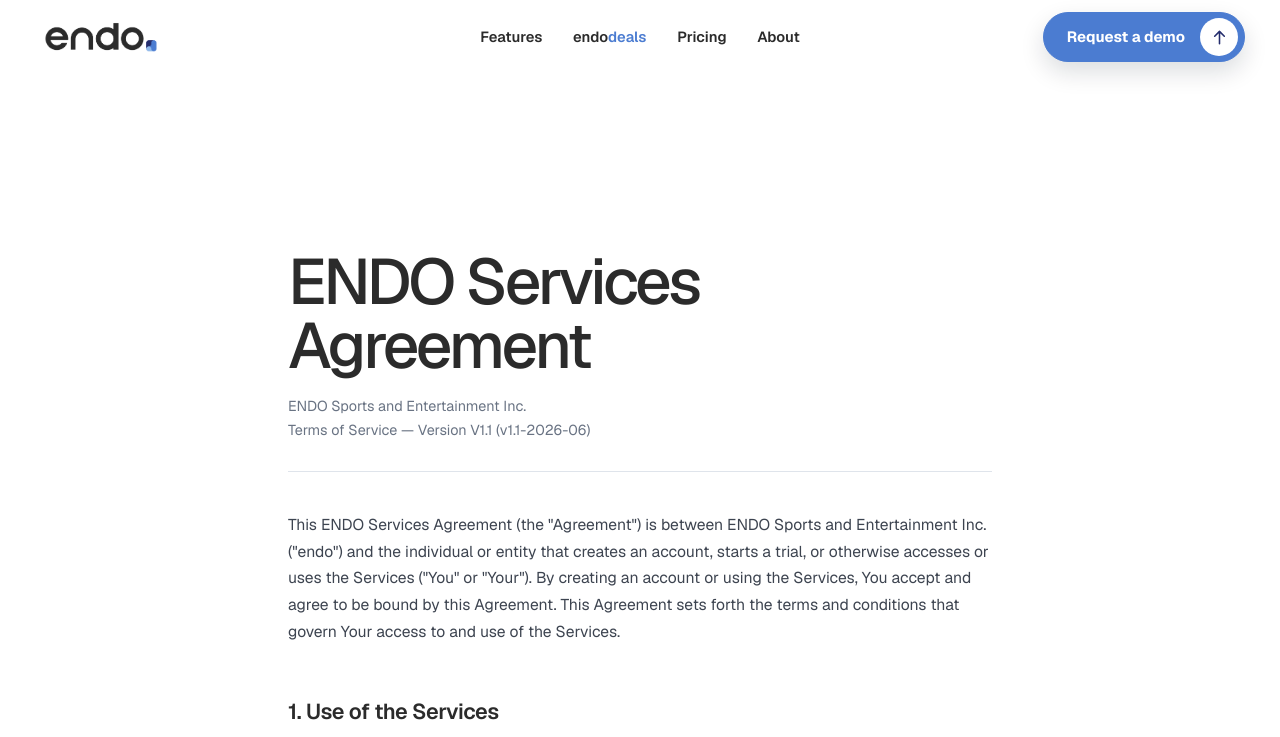
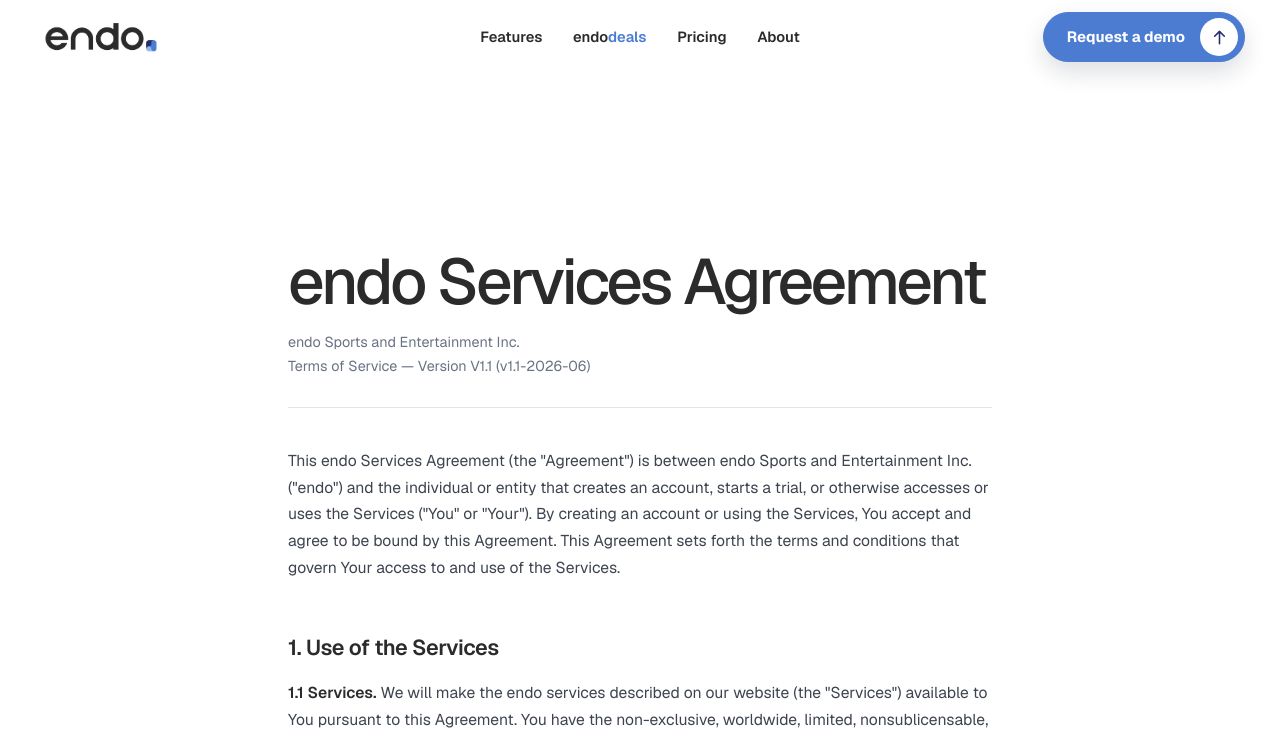
Before and after one commit to endoox/website, a Next.js app: page /terms in a window 1280 px wide. Shown: the top 737 px of the page. Built offline with nearby package versions, Linux system fonts and the light colour scheme.

Commit message:
fix: images to bw and endo naming

```diff
--- a/app/page.module.css
+++ b/app/page.module.css
@@ -430,7 +430,7 @@
 .testimonialTrack { width: max-content; display: flex; background: #fff; animation: testimonial-scroll 55s linear infinite; will-change: transform; }
 .testimonialGroup { display: flex; gap: 18px; padding-right: 18px; }
 .testimonialCard { width: clamp(330px, 34vw, 470px); padding: 34px; display: flex; flex-direction: column; border: 1px solid var(--line); border-radius: 26px; background: #fff; }
-.testimonialPerson { min-height: 58px; display: flex; align-items: center; gap: 13px; }.testimonialPerson img { width: 50px; height: 50px; border-radius: 50%; object-fit: cover; }.testimonialPerson > div { display: flex; flex-direction: column; }.testimonialPerson strong { font-size: .95rem; }.testimonialPerson span { max-width: 260px; color: #8a929d; font-size: .75rem; line-height: 1.35; }
+.testimonialPerson { min-height: 58px; display: flex; align-items: center; gap: 13px; }.testimonialPerson img { width: 50px; height: 50px; border-radius: 50%; object-fit: cover; filter: grayscale(1); }.testimonialPerson > div { display: flex; flex-direction: column; }.testimonialPerson strong { font-size: .95rem; }.testimonialPerson span { max-width: 260px; color: #8a929d; font-size: .75rem; line-height: 1.35; }
 .testimonialCard blockquote { margin: 28px 0 0; font-size: clamp(1.35rem, 2vw, 1.8rem); font-weight: 450; letter-spacing: -.035em; line-height: 1.25; }
 @keyframes testimonial-scroll { to { transform: translateX(-50%); } }
 .testimonialViewport:hover .testimonialTrack { animation-play-state: paused; }
--- a/app/page.tsx
+++ b/app/page.tsx
@@ -40,7 +40,7 @@
     role: "Director of Marketing · Quartexx Management",
     image: "/testimonials/shelbi-kilcollins.png",
     quote:
-      "Endo has anchored Quartexx's marketing efforts and has been key to our team's strategic growth. It's helped us streamline the high volume of administrative work that comes with endorsement deals, made our sales outreach more efficient and left us better prepared for negotiations. When we look back on our marketing wins in a few years, Endo will be a big part of the 'why.'",
+      "endo has anchored Quartexx's marketing efforts and has been key to our team's strategic growth. It's helped us streamline the high volume of administrative work that comes with endorsement deals, made our sales outreach more efficient and left us better prepared for negotiations. When we look back on our marketing wins in a few years, endo will be a big part of the 'why.'",
   },
   {
     name: "Tyler Wagner",
@@ -61,7 +61,7 @@
     role: "Vice President · KHG Sports Management",
     image: "/testimonials/drew-harde.png",
     quote:
-      "Endo and the team there, have helped create a hub for our agency enhancing our processes to provide the highest level of service to our clients.",
+      "endo and the team there, have helped create a hub for our agency enhancing our processes to provide the highest level of service to our clients.",
   },
   {
     name: "Nic Métayer",
--- a/app/privacy/page.tsx
+++ b/app/privacy/page.tsx
@@ -7,7 +7,7 @@
   title: "Privacy Policy — endo",
 };
 
-// Copied verbatim from https://www.endodeals.com/privacy.
+// From https://www.endodeals.com/privacy, with brand capitalization normalized to "endo".
 export default function PrivacyPage() {
   return (
     <div className={pageStyles.page}>
@@ -17,10 +17,10 @@
         <article>
           <header>
             <h1>Privacy Policy</h1>
-            <p>ENDO Sports and Entertainment Inc.</p>
+            <p>endo Sports and Entertainment Inc.</p>
             <p>Effective Date: June 26, 2025</p>
           </header>
-          <p>ENDO Sports and Entertainment Inc. (&quot;endo,&quot; &quot;we,&quot; &quot;us,&quot; or &quot;our&quot;) provides an endorsement and athlete marketing partnership management platform built for sports agencies (the &quot;Services&quot;). This Privacy Policy describes how we collect, use, store, and protect information in connection with your use of the Services.</p>
+          <p>endo Sports and Entertainment Inc. (&quot;endo,&quot; &quot;we,&quot; &quot;us,&quot; or &quot;our&quot;) provides an endorsement and athlete marketing partnership management platform built for sports agencies (the &quot;Services&quot;). This Privacy Policy describes how we collect, use, store, and protect information in connection with your use of the Services.</p>
           <p>By creating an account or using the Services, you accept and agree to this Privacy Policy.</p>
           <h2>1. Information We Collect</h2>
           <h3>1.1 Customer Data You Provide</h3>
--- a/app/terms/page.tsx
+++ b/app/terms/page.tsx
@@ -7,7 +7,7 @@
   title: "Terms of Service — endo",
 };
 
-// Copied verbatim from https://www.endodeals.com/terms.
+// From https://www.endodeals.com/terms, with brand capitalization normalized to "endo".
 export default function TermsPage() {
   return (
     <div className={pageStyles.page}>
@@ -16,11 +16,11 @@
       <main id="top" className={styles.legal}>
         <article>
           <header>
-            <h1>ENDO Services Agreement</h1>
-            <p>ENDO Sports and Entertainment Inc.</p>
+            <h1>endo Services Agreement</h1>
+            <p>endo Sports and Entertainment Inc.</p>
             <p>Terms of Service — Version V1.1 (v1.1-2026-06)</p>
           </header>
-          <p>This ENDO Services Agreement (the &quot;Agreement&quot;) is between ENDO Sports and Entertainment Inc. (&quot;endo&quot;) and the individual or entity that creates an account, starts a trial, or otherwise accesses or uses the Services (&quot;You&quot; or &quot;Your&quot;). By creating an account or using the Services, You accept and agree to be bound by this Agreement. This Agreement sets forth the terms and conditions that govern Your access to and use of the Services.</p>
+          <p>This endo Services Agreement (the &quot;Agreement&quot;) is between endo Sports and Entertainment Inc. (&quot;endo&quot;) and the individual or entity that creates an account, starts a trial, or otherwise accesses or uses the Services (&quot;You&quot; or &quot;Your&quot;). By creating an account or using the Services, You accept and agree to be bound by this Agreement. This Agreement sets forth the terms and conditions that govern Your access to and use of the Services.</p>
           <h2>1. Use of the Services</h2>
           <p>
             <strong>1.1 Services.</strong> We will make the endo services described on our website (the &quot;Services&quot;) available to You pursuant to this Agreement. You have the non-exclusive, worldwide, limited, nonsublicensable, nontransferable right to access and use the Services to manage athlete marketing partnerships during the Services Period, solely for Your internal business operations. You may allow Your Users (as defined below) to use the Services for this purpose, and You are responsible for their compliance with this Agreement. &quot;Services Period&quot; means the period beginning on the date You create an account, including during any free trial we offer, and continuing for as long as Your subscription remains active, unless earlier terminated in accordance with this Agreement.
```
